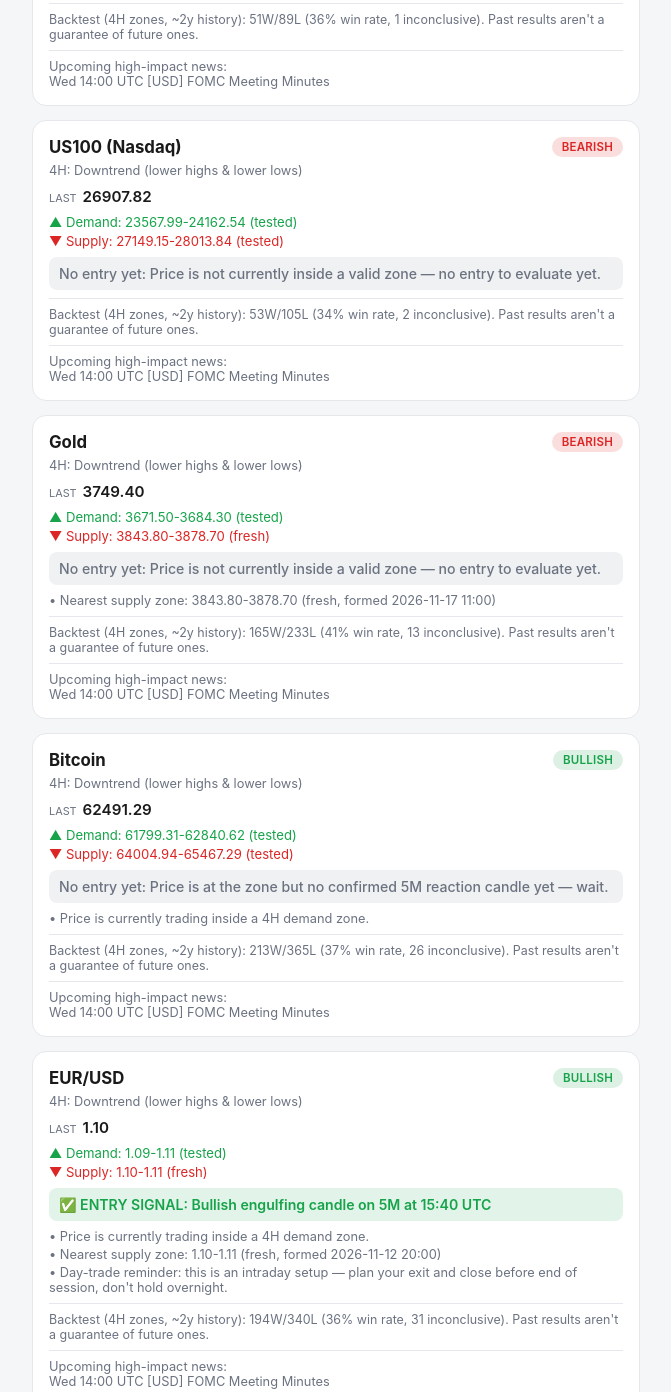
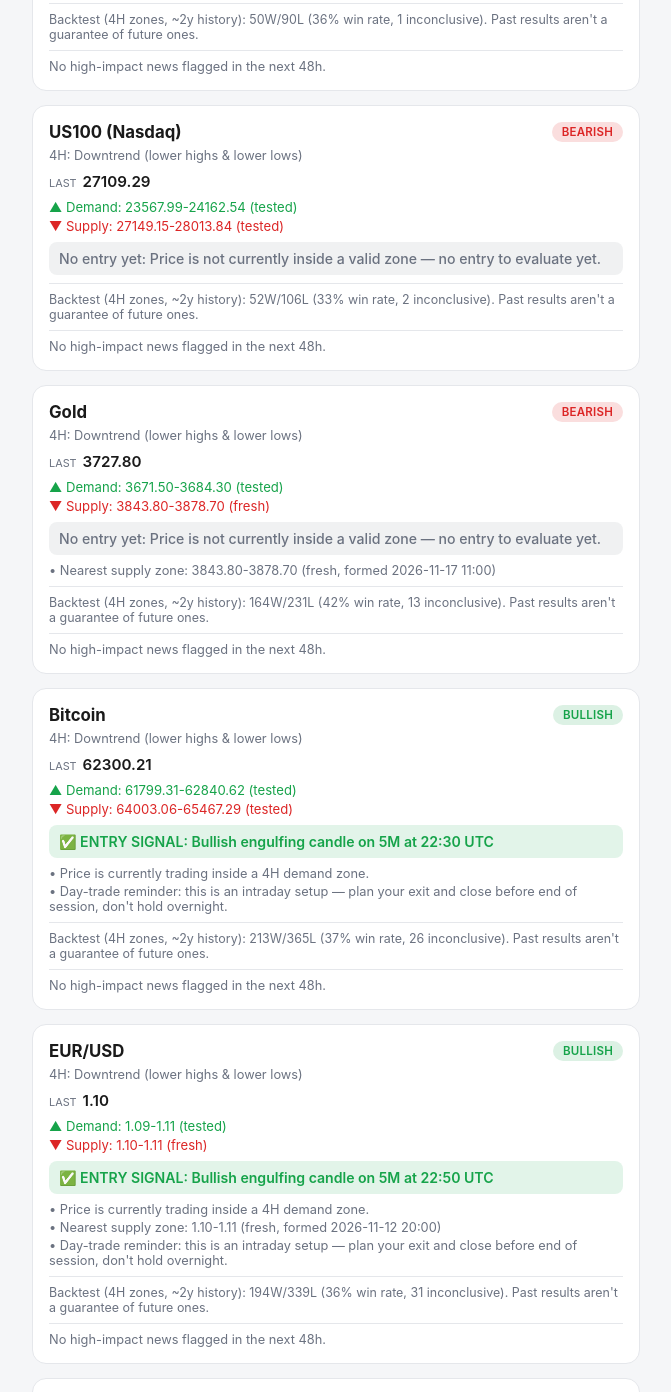
Before and after one commit to Mario1904/signal-bot, a plain HTML site: page docs/index.html in a window 1280 px wide. Shown: the part 426-1818 px from the top of the page, without its empty margins (304-975 px from the left). Drawn offline with Linux system fonts and the light colour scheme.

Commit message:
Daily market report update

```diff
--- a/docs/index.html
+++ b/docs/index.html
@@ -67,7 +67,7 @@
 <body>
 <header>
   <h1>📊 Daily Market Report</h1>
-  <p>Generated 2026-11-18 16:22 UTC &middot; 4H structure/zones, 5M entry, red-news filter</p>
+  <p>Generated 2026-11-18 23:02 UTC &middot; 4H structure/zones, 5M entry, red-news filter</p>
 </header>
 <div class="disclaimer">
   Educational tool only — not financial advice, not a guarantee of accuracy.
@@ -83,13 +83,13 @@
     <span class="badge Neutral">Neutral</span>
   </div>
   <div class="structure">4H: Ranging / structure transitioning</div>
-  <div class="stats"><span class="label">Last</span><span class="value">50091.57</span></div>
+  <div class="stats"><span class="label">Last</span><span class="value">50193.03</span></div>
   <div class="zones"><div class="zone-demand">▲ Demand: 49326.25-49621.17 (fresh)</div><div class="zone-supply">▼ Supply: 51511.56-51918.32 (fresh)</div></div>
   <div class="entry signal-no">No entry yet: Price is not currently inside a valid zone — no entry to evaluate yet.</div>
 
   <div class="notes"><div>• 4H structure is unclear right now.</div><div>• Nearest demand zone: 49326.25-49621.17 (fresh, formed 2026-05-19 13:00)</div><div>• Nearest supply zone: 51511.56-51918.32 (fresh, formed 2026-11-16 12:00)</div></div>
-  <div class="backtest">Backtest (4H zones, ~2y history): 51W/89L (36% win rate, 1 inconclusive). Past results aren't a guarantee of future ones.</div>
-  <div class="news"><div>Upcoming high-impact news:</div><div>Wed 14:00 UTC [USD] FOMC Meeting Minutes</div></div>
+  <div class="backtest">Backtest (4H zones, ~2y history): 50W/90L (36% win rate, 1 inconclusive). Past results aren't a guarantee of future ones.</div>
+  <div class="news">No high-impact news flagged in the next 48h.</div>
 </div>
 
 <div class="card Bearish">
@@ -98,13 +98,13 @@
     <span class="badge Bearish">Bearish</span>
   </div>
   <div class="structure">4H: Downtrend (lower highs & lower lows)</div>
-  <div class="stats"><span class="label">Last</span><span class="value">26907.82</span></div>
+  <div class="stats"><span class="label">Last</span><span class="value">27109.29</span></div>
   <div class="zones"><div class="zone-demand">▲ Demand: 23567.99-24162.54 (tested)</div><div class="zone-supply">▼ Supply: 27149.15-28013.84 (tested)</div></div>
   <div class="entry signal-no">No entry yet: Price is not currently inside a valid zone — no entry to evaluate yet.</div>
 
   <div class="notes"></div>
-  <div class="backtest">Backtest (4H zones, ~2y history): 53W/105L (34% win rate, 2 inconclusive). Past results aren't a guarantee of future ones.</div>
-  <div class="news"><div>Upcoming high-impact news:</div><div>Wed 14:00 UTC [USD] FOMC Meeting Minutes</div></div>
+  <div class="backtest">Backtest (4H zones, ~2y history): 52W/106L (33% win rate, 2 inconclusive). Past results aren't a guarantee of future ones.</div>
+  <div class="news">No high-impact news flagged in the next 48h.</div>
 </div>
 
 <div class="card Bearish">
@@ -113,13 +113,13 @@
     <span class="badge Bearish">Bearish</span>
   </div>
   <div class="structure">4H: Downtrend (lower highs & lower lows)</div>
-  <div class="stats"><span class="label">Last</span><span class="value">3749.40</span></div>
+  <div class="stats"><span class="label">Last</span><span class="value">3727.80</span></div>
   <div class="zones"><div class="zone-demand">▲ Demand: 3671.50-3684.30 (tested)</div><div class="zone-supply">▼ Supply: 3843.80-3878.70 (fresh)</div></div>
   <div class="entry signal-no">No entry yet: Price is not currently inside a valid zone — no entry to evaluate yet.</div>
 
   <div class="notes"><div>• Nearest supply zone: 3843.80-3878.70 (fresh, formed 2026-11-17 11:00)</div></div>
-  <div class="backtest">Backtest (4H zones, ~2y history): 165W/233L (41% win rate, 13 inconclusive). Past results aren't a guarantee of future ones.</div>
-  <div class="news"><div>Upcoming high-impact news:</div><div>Wed 14:00 UTC [USD] FOMC Meeting Minutes</div></div>
+  <div class="backtest">Backtest (4H zones, ~2y history): 164W/231L (42% win rate, 13 inconclusive). Past results aren't a guarantee of future ones.</div>
+  <div class="news">No high-impact news flagged in the next 48h.</div>
 </div>
 
 <div class="card Bullish">
@@ -128,13 +128,13 @@
     <span class="badge Bullish">Bullish</span>
   </div>
   <div class="structure">4H: Downtrend (lower highs & lower lows)</div>
-  <div class="stats"><span class="label">Last</span><span class="value">62491.29</span></div>
-  <div class="zones"><div class="zone-demand">▲ Demand: 61799.31-62840.62 (tested)</div><div class="zone-supply">▼ Supply: 64004.94-65467.29 (tested)</div></div>
-  <div class="entry signal-no">No entry yet: Price is at the zone but no confirmed 5M reaction candle yet — wait.</div>
+  <div class="stats"><span class="label">Last</span><span class="value">62300.21</span></div>
+  <div class="zones"><div class="zone-demand">▲ Demand: 61799.31-62840.62 (tested)</div><div class="zone-supply">▼ Supply: 64003.06-65467.29 (tested)</div></div>
+  <div class="entry signal-yes">✅ ENTRY SIGNAL: Bullish engulfing candle on 5M at 22:30 UTC</div>
 
-  <div class="notes"><div>• Price is currently trading inside a 4H demand zone.</div></div>
+  <div class="notes"><div>• Price is currently trading inside a 4H demand zone.</div><div>• Day-trade reminder: this is an intraday setup — plan your exit and close before end of session, don't hold overnight.</div></div>
   <div class="backtest">Backtest (4H zones, ~2y history): 213W/365L (37% win rate, 26 inconclusive). Past results aren't a guarantee of future ones.</div>
-  <div class="news"><div>Upcoming high-impact news:</div><div>Wed 14:00 UTC [USD] FOMC Meeting Minutes</div></div>
+  <div class="news">No high-impact news flagged in the next 48h.</div>
 </div>
 
 <div class="card Bullish">
@@ -145,11 +145,11 @@
   <div class="structure">4H: Downtrend (lower highs & lower lows)</div>
   <div class="stats"><span class="label">Last</span><span class="value">1.10</span></div>
   <div class="zones"><div class="zone-demand">▲ Demand: 1.09-1.11 (tested)</div><div class="zone-supply">▼ Supply: 1.10-1.11 (fresh)</div></div>
-  <div class="entry signal-yes">✅ ENTRY SIGNAL: Bullish engulfing candle on 5M at 15:40 UTC</div>
+  <div class="entry signal-yes">✅ ENTRY SIGNAL: Bullish engulfing candle on 5M at 22:50 UTC</div>
 
   <div class="notes"><div>• Price is currently trading inside a 4H demand zone.</div><div>• Nearest supply zone: 1.10-1.11 (fresh, formed 2026-11-12 20:00)</div><div>• Day-trade reminder: this is an intraday setup — plan your exit and close before end of session, don't hold overnight.</div></div>
-  <div class="backtest">Backtest (4H zones, ~2y history): 194W/340L (36% win rate, 31 inconclusive). Past results aren't a guarantee of future ones.</div>
-  <div class="news"><div>Upcoming high-impact news:</div><div>Wed 14:00 UTC [USD] FOMC Meeting Minutes</div></div>
+  <div class="backtest">Backtest (4H zones, ~2y history): 194W/339L (36% win rate, 31 inconclusive). Past results aren't a guarantee of future ones.</div>
+  <div class="news">No high-impact news flagged in the next 48h.</div>
 </div>
 
 <div class="card Bullish">
@@ -163,8 +163,8 @@
   <div class="entry signal-no">No entry yet: Price is at the zone but no confirmed 5M reaction candle yet — wait.</div>
 
   <div class="notes"><div>• Price is currently trading inside a 4H demand zone.</div></div>
-  <div class="backtest">Backtest (4H zones, ~2y history): 200W/347L (37% win rate, 25 inconclusive). Past results aren't a guarantee of future ones.</div>
-  <div class="news"><div>Upcoming high-impact news:</div><div>Wed 14:00 UTC [USD] FOMC Meeting Minutes</div></div>
+  <div class="backtest">Backtest (4H zones, ~2y history): 199W/347L (36% win rate, 25 inconclusive). Past results aren't a guarantee of future ones.</div>
+  <div class="news">No high-impact news flagged in the next 48h.</div>
 </div>
 
 <footer>Re-generated automatically. Day-trade setups only — no overnight holds implied.</footer>
```
